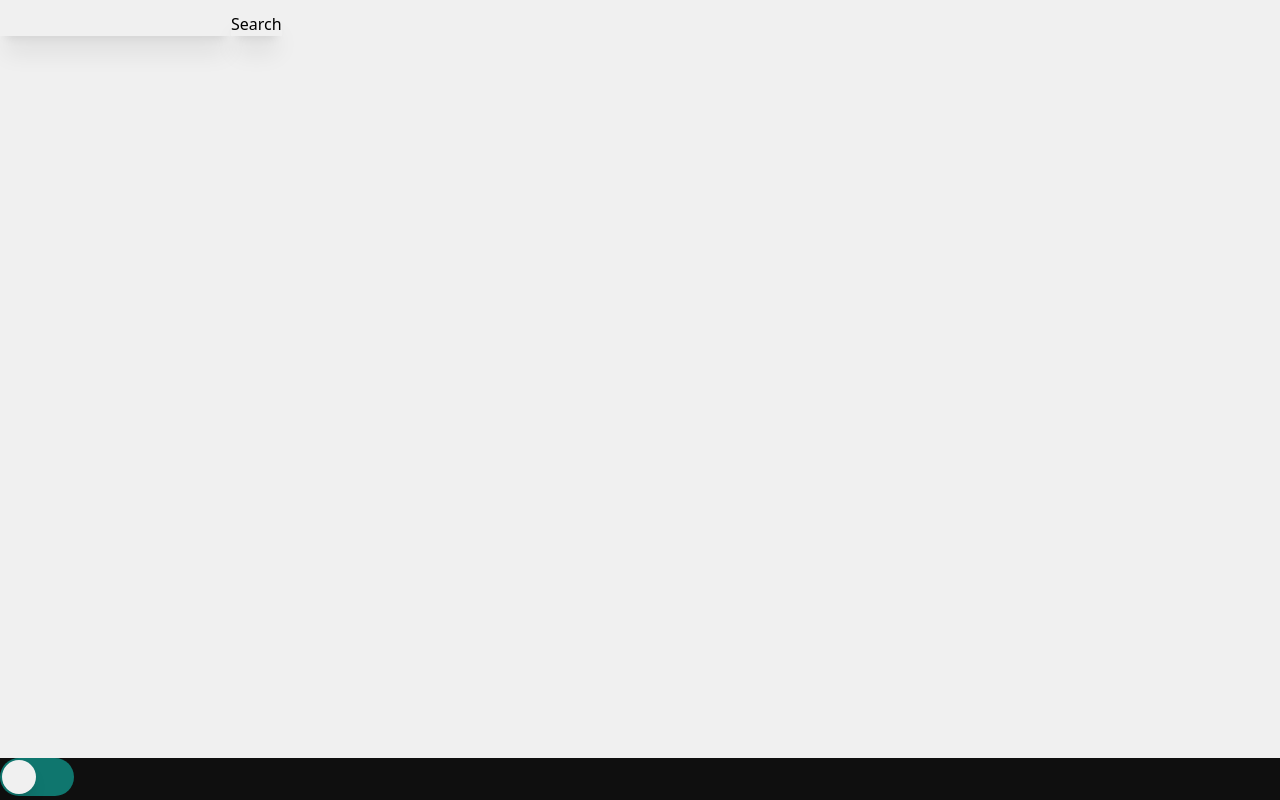
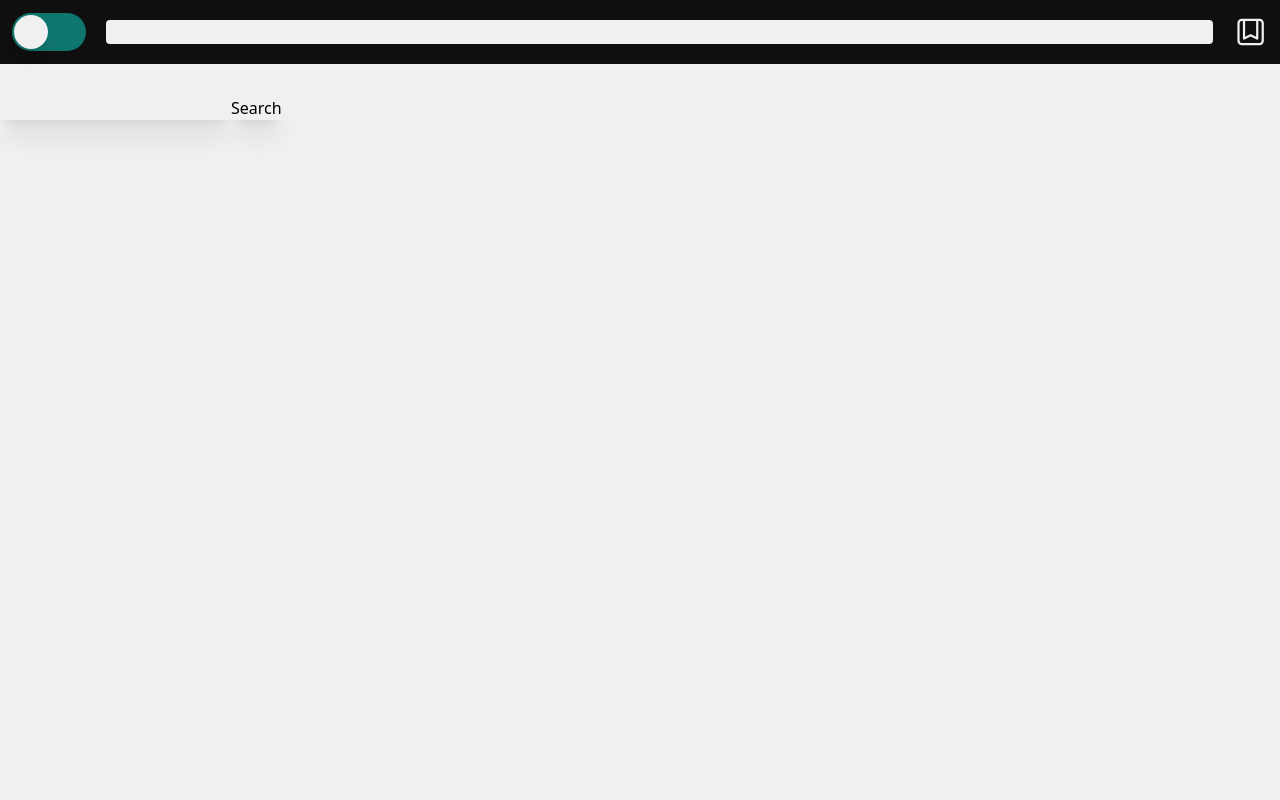
Before and after one commit to FranyxD/UrGalery, a React (Create React App) app: page / in a window 1280 px wide. Built offline with nearby package versions, Linux system fonts and the light colour scheme.

Commit message:
modal en progreso

```diff
--- a/public/index.html
+++ b/public/index.html
@@ -26,7 +26,7 @@
     -->
     <title>React Redux App</title>
   </head>
-  <body class="bg-white dark:bg-black">
+  <body class="bg-white bg-light-pattern dark:bg-black dark:bg-dark-pattern">
     <noscript>You need to enable JavaScript to run this app.</noscript>
     <div id="root"></div>
     <!--
--- a/src/components/Header.js
+++ b/src/components/Header.js
@@ -1,11 +1,12 @@
 import React, { useEffect, useState } from "react";
-import { Switch } from '@headlessui/react';
+import { Switch } from "@headlessui/react";
 function Header() {
   const [darkMode, setDarkMode] = useState(false);
   useEffect(() => {
     if (
       localStorage.theme === "dark" ||
-      (!("theme" in localStorage) && window.matchMedia("(prefers-color-scheme: dark)").matches)
+      (!("theme" in localStorage) &&
+        window.matchMedia("(prefers-color-scheme: dark)").matches)
     ) {
       document.documentElement.classList.add("dark");
       localStorage.theme = "dark";
@@ -20,35 +21,36 @@ function Header() {
 
   //onclick input function
   const changeTheme = () => {
-    localStorage.theme = darkMode ? 'light': 'dark'
-    setDarkMode(!darkMode)
-    if(darkMode){
+    localStorage.theme = darkMode ? "light" : "dark";
+    setDarkMode(!darkMode);
+    if (darkMode) {
       document.documentElement.classList.remove("dark");
-    }
-    else{
+    } else {
       document.documentElement.classList.add("dark");
     }
   };
 
-
-
-
   return (
-    <header className="bg-black fixed bottom-0 w-full">
-      <nav>
+    <header className="fixed  w-full bg-black max-md:bottom-0 md:top-0">
+      <nav className="p-3 flex items-center gap-x-5">
         <Switch
           checked={darkMode}
           onChange={changeTheme}
-        className={`${darkMode ? 'bg-teal-900' : 'bg-teal-700'}
+          className={`${darkMode ? "bg-teal-900" : "bg-teal-700"}
           relative inline-flex h-[38px] w-[74px] shrink-0 cursor-pointer rounded-full border-2 border-transparent transition-colors duration-200 ease-in-out focus:outline-none focus-visible:ring-2  focus-visible:ring-white focus-visible:ring-opacity-75`}
         >
           <span className="sr-only">Use setting</span>
           <span
             aria-hidden="true"
-          className={`${darkMode ? 'translate-x-9' : 'translate-x-0'}
+            className={`${darkMode ? "translate-x-9" : "translate-x-0"}
             pointer-events-none inline-block h-[34px] w-[34px] transform rounded-full bg-white shadow-lg ring-0 transition duration-200 ease-in-out`}
           />
         </Switch>
+        <input type='text' className="w-full rounded bg-white"/>
+        <svg xmlns="http://www.w3.org/2000/svg" fill="none" viewBox="0 0 24 24" strokeWidth={1.5} stroke="currentColor" className="text-white  w-auto h-10">
+        <path strokeLinecap="round" strokeLinejoin="round" d="M16.5 3.75V16.5L12 14.25 7.5 16.5V3.75m9 0H18A2.25 2.25 0 0120.25 6v12A2.25 2.25 0 0118 20.25H6A2.25 2.25 0 013.75 18V6A2.25 2.25 0 016 3.75h1.5m9 0h-9" />
+        </svg>
+
       </nav>
     </header>
   );
--- a/src/components/Home.js
+++ b/src/components/Home.js
@@ -29,7 +29,7 @@ function Home() {
   }
 
   return (
-    <main className="my-3">
+    <main className="my-24">
       <nav>
         <input
           className=" bg-white shadow-xl"
```
Also changed, not shown: tailwind.config.js (+4 -0 lines), src/index.css (line endings or trailing spaces). Lines whose indentation alone changed are shown as unchanged.
